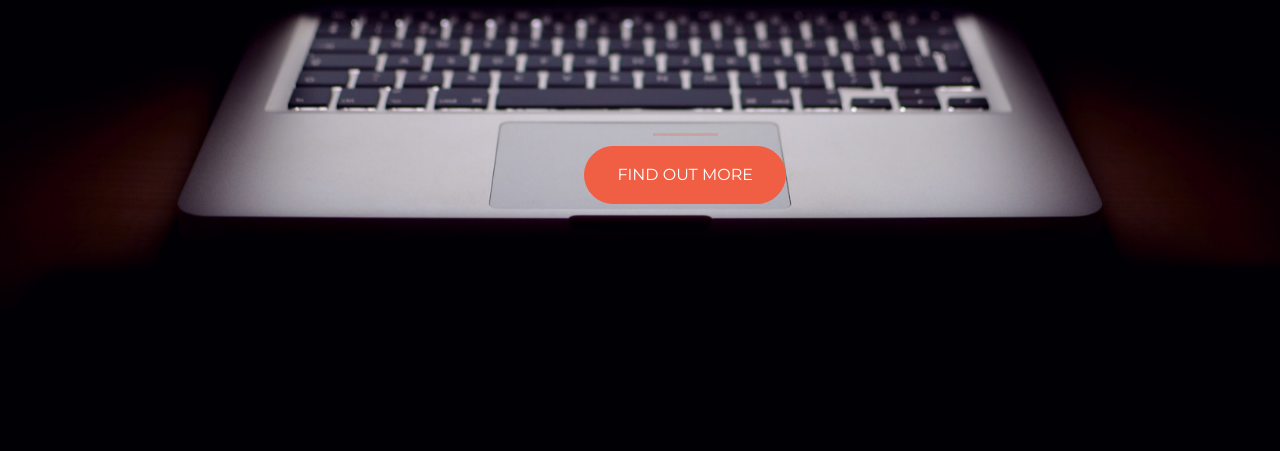
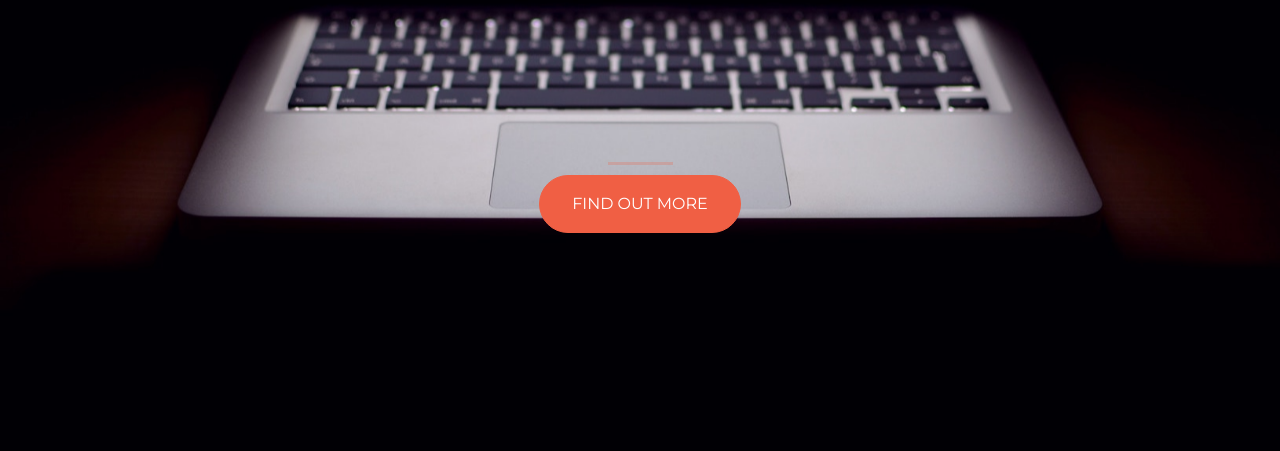
Before and after one commit to behnam-shahriari/startup, a plain HTML site: page index.html in a window 1280 px wide. Shown: the part 349-800 px from the top of the page. Drawn offline with nearby package versions, Linux system fonts and the light colour scheme.

Commit message:
Update style.css

```diff
--- a/style.css
+++ b/style.css
@@ -11,7 +11,7 @@ html {
   background-size: cover;
 }
 
-.container {
+.row {
 	margin: 0 9%;
 }
 
```
